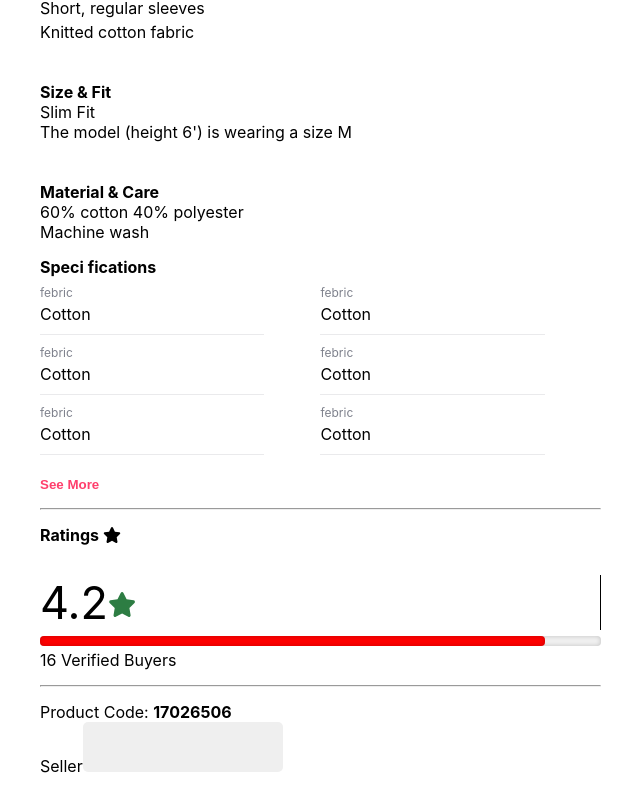
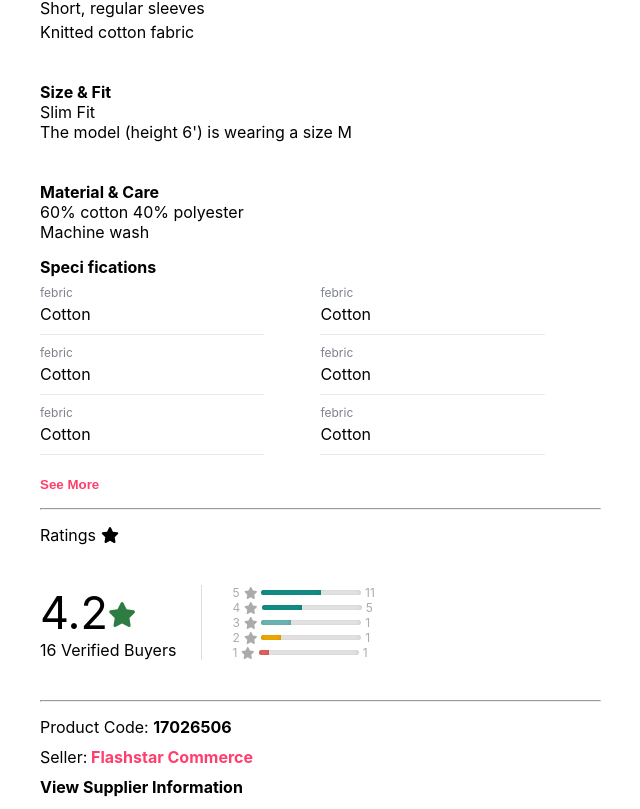
Before and after one commit to HKhimanshu/my-first-react-project, a React (Create React App) app: page / in a window 1280 px wide. Shown: the part 1443-2252 px from the top of the page, without its empty margins (615-1255 px from the left). Before the commit the page ends 2231 px from the top, so only its background shows below. Built offline with nearby package versions, Linux system fonts and the light colour scheme.

Commit message:
updated product

```diff
--- a/src/product/product-rating.js
+++ b/src/product/product-rating.js
@@ -1,31 +1,40 @@
-import { faStar, faStarAndCrescent } from "@fortawesome/free-solid-svg-icons";
 import style from "./product-rating.module.css";
 import { FontAwesomeIcon } from "@fortawesome/react-fontawesome";
 import ProgreassBar from "./progress-bar";
+import { faStar } from "@fortawesome/free-solid-svg-icons";
 function ProductRating() {
+  const ratings = [
+    { star: 5, percent: "60%", reviewCount: 11, color: "#14958f" },
+    { star: 4, percent: "40%", reviewCount: 5, color: "#14958f" },
+    { star: 3, percent: "30%", reviewCount: 1, color: "#72bfbc" },
+    { star: 2, percent: "20%", reviewCount: 1, color: "#fcb301" },
+    { star: 1, percent: "10%", reviewCount: 1, color: "#f16565" },
+  ];
   return (
-    <div>
+    <div className={style.maindiv}>
       <div className={style.border}>
-        <p className={style.rating}>
-          Ratings <FontAwesomeIcon icon={faStar} />
-        </p>
-
         <h1 className={style.four}>
           4.2
           <span>
             <FontAwesomeIcon icon={faStar} className={style.star} />
           </span>
         </h1>
-        <ProgreassBar></ProgreassBar>
 
         <p>16 Verified Buyers</p>
       </div>
       <div className={style.himanshu}>
-        <div className={style.kumar}></div>
-        <div className={style.kumar}></div>
-        <div className={style.kumar}></div>
-        <div className={style.kumar}></div>
-        <div className={style.kumar}></div>
+        {ratings.map((r) => (
+          <div className={style.kumar}>
+            <p className={style.gap}>{r.star}</p>
+            <FontAwesomeIcon icon={faStar} className={style.gap} />
+            <ProgreassBar
+              width={r.percent}
+              color={r.color}
+              className={style.gap}
+            ></ProgreassBar>
+            <p className={style.gap}>{r.reviewCount}</p>
+          </div>
+        ))}
       </div>
     </div>
   );
--- a/src/product/product-rating.module.css
+++ b/src/product/product-rating.module.css
@@ -2,8 +2,11 @@
   font-weight: 700;
   margin-bottom: 30px;
 }
+.border {
+  border-right: 1px solid rgb(219, 219, 219);
+  padding-right: 25px;
+}
 .four {
-  border-right: 1px solid;
   font-size: 45px;
   font-weight: 400;
 }
@@ -19,3 +22,24 @@
   background: #f5f5f6;
   border: none;
 }
+.kumar {
+  display: flex;
+  width: 155px;
+  font-size: 12px;
+  color: #acaaaa;
+  justify-content: flex-start;
+  align-items: center;
+}
+.maindiv {
+  margin-top: 40px;
+  margin-bottom: 40px;
+  display: flex;
+  align-items: center;
+}
+.himanshu {
+  margin-left: 30px;
+  justify-content: center;
+}
+.kumar .gap {
+  margin-right: 4px;
+}
--- a/src/product/product.js
+++ b/src/product/product.js
@@ -1,6 +1,7 @@
 import { FontAwesomeIcon } from "@fortawesome/react-fontawesome";
 import {
   faBagShopping,
+  faStar,
   faTags,
   faTruck,
 } from "@fortawesome/free-solid-svg-icons";
@@ -264,17 +265,20 @@ function Productdescription() {
         <p className={styles["sels"]}>Speci fications </p>
         <ProductdSpecifications data={specifications} />
         <hr className={styles["line"]}></hr>
+        <p className={styles.rating}>
+          Ratings <FontAwesomeIcon icon={faStar} />
+        </p>
         <ProductRating></ProductRating>
         <hr className={styles["line"]}></hr>
 
-        <div>
+        <div className={styles.foot}>
           <p>
             Product Code: <b>17026506</b>
           </p>
           <p>
-            Seller
-            <Button></Button>
+            Seller:<span className={styles.flash}> Flashstar Commerce</span>
           </p>
+          <p className={styles.hello}>View Supplier Information</p>
         </div>
       </div>
     </div>
--- a/src/product/product.module.css
+++ b/src/product/product.module.css
@@ -151,3 +151,16 @@
 .heig {
   margin-top: 10px;
 }
+
+.flash {
+  font-weight: 700;
+  color: #ff3e6c;
+}
+
+.foot p {
+  margin-top: 10px;
+}
+.hello {
+  margin-top: 10px;
+  font-weight: 700;
+}
--- a/src/product/progress-bar.js
+++ b/src/product/progress-bar.js
@@ -1,8 +1,13 @@
 import style from "./progress-bar.module.css";
-function ProgreassBar() {
+function ProgreassBar({ color, width, className }) {
   return (
-    <div className={style.container}>
-      <div className={style.loading}></div>
+    <div className={style.container + " " + className}>
+      <div className={style.loading + " " + style[color]}>
+        <div
+          className={style.bar}
+          style={{ backgroundColor: color, width }}
+        ></div>
+      </div>
     </div>
   );
 }
--- a/src/product/progress-bar.module.css
+++ b/src/product/progress-bar.module.css
@@ -1,24 +1,22 @@
 .container {
   position: relative;
+  width: 100px;
   border-radius: 4px;
   box-sizing: border-box;
+  overflow: hidden;
 }
 .loading {
-  display: inline-block;
   width: 100%;
-  height: 10px;
+  height: 5px;
   background: #f1f1f1;
   box-shadow: inset 0 0 5px rgba(0, 0, 0, 0.2);
-  border-radius: 4px;
   overflow: hidden;
 }
-.loading:after {
+.loading .bar {
   content: "";
   position: absolute;
   left: 0;
-  width: 90%;
-  height: 10px;
-  border-radius: 4px;
+  width: 60%;
+  height: 5px;
   box-shadow: inset 0 0 5px rgba(0, 0, 0, 0.2);
-  background-color: red;
 }
```
